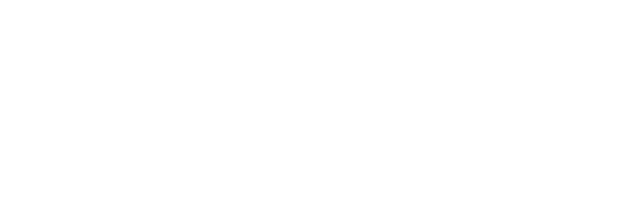
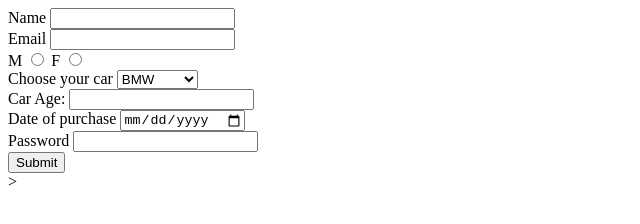
Before and after one commit to acciojob/car-insurance-form-Arham659, a website: page main.html in a window 1280 px wide. Shown: the whole page, without its empty margins (0-640 px from the left). Drawn offline with Linux system fonts and the light colour scheme.

Commit message:
created a submission

```diff
--- a/main.html
+++ b/main.html
@@ -2,8 +2,40 @@
 
 <html>
 
-<head>
+<head
 	<link rel="stylesheet" href="styles.css">
+	<form id="my-form" method="post">
+ <label for="name">Name</label>
+ <input type="text" id="name" required>
+ <br>
+ <label for="email">Email</label>
+ <input type="email" id="email" required>
+ <br>
+ <label for="gender_m">M</label>
+ <input type="radio" id="gender_m" name="gender"
+required>
+ <label for="gender">F</label>
+ <input type="radio" id="gender_f" name="gender"
+required>
+ <br>
+ <label for="cars">Choose your car</label>
+ <select name="cars" id="cars" required>
+ <option>BMW</option>
+ <option>Audi</option>
+ <option>Mercedes</option>
+ </select>
+ <br>
+ <label for="carage">Car Age:</label>
+ <input type="number" id="carage" min="0" required>
+ <br>
+ <label for="dop">Date of purchase</label>
+ <input type="date" id="dop" required>
+ <br>
+ <label for="password">Password</label>
+ <input type="password" id="password" required>
+ <br>
+ <button type="submit">Submit</button>
+ </form>
 </head>
 
 <body>
@@ -13,4 +45,4 @@
 
 </body>
 
-</html>
+</html>>
```
